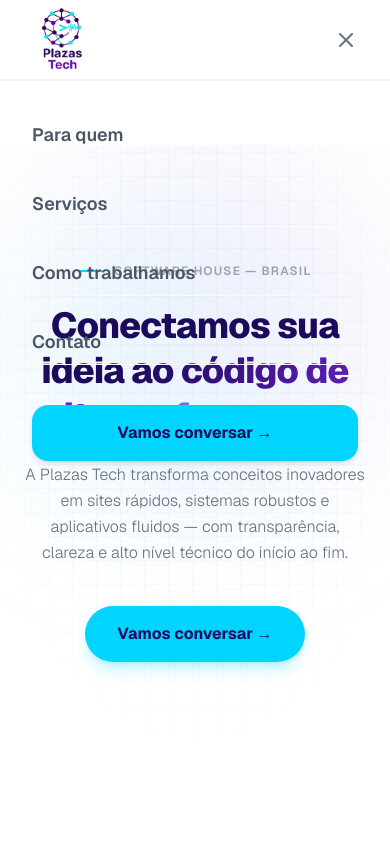
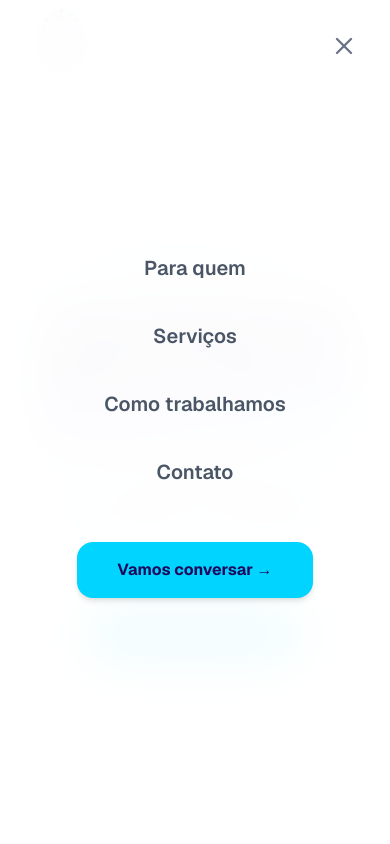
Before and after one commit to gabrielplazas/plazas-tech, a Next.js app: page / in a window 390 px wide. Both pictures are taken after a click on the button "Toggle menu". Shown: the top 844 px of the page. Built offline with nearby package versions, Linux system fonts and the light colour scheme.

Commit message:
feat: add responsive navigation bar with mobile drawer and smooth transition effects

```diff
--- a/app/components/Navbar.tsx
+++ b/app/components/Navbar.tsx
@@ -27,6 +27,7 @@ export default function Navbar() {
   ]
 
   return (
+    <>
       <header className="flex items-center justify-between px-6 md:px-12 h-20 border-b border-gray-100 sticky top-0 bg-white/80 backdrop-blur-md z-30 transition-all duration-300">
         {/* Logo */}
         <a href="#" className="hover:opacity-90 transition-opacity">
@@ -75,35 +76,47 @@ export default function Navbar() {
             {isOpen ? <X size={24} /> : <Menu size={24} />}
           </button>
         </div>
+      </header>
 
-      {/* Mobile Drawer Overlay */}
+      {/* Mobile Drawer — full screen, fora do header */}
       <div
-        className={`fixed inset-x-0 bottom-0 top-20 bg-white/95 backdrop-blur-xl border-t border-gray-100 flex flex-col p-8 gap-6 z-20 md:hidden transition-all duration-300 ease-in-out ${isOpen
-          ? 'opacity-100 translate-y-0 pointer-events-auto'
-          : 'opacity-0 -translate-y-4 pointer-events-none'
+        className={`fixed inset-0 bg-white/95 backdrop-blur-xl flex flex-col items-center justify-center gap-8 z-50 md:hidden transition-all duration-300 ease-in-out ${
+          isOpen
+            ? 'opacity-100 pointer-events-auto'
+            : 'opacity-0 pointer-events-none'
         }`}
       >
-        <nav className="flex flex-col gap-6">
+        {/* Botão fechar */}
+        <button
+          onClick={() => setIsOpen(false)}
+          className="absolute top-6 right-6 p-2 text-gray-500 hover:text-[#1E0A5C] transition-colors focus:outline-none"
+          aria-label="Fechar menu"
+        >
+          <X size={28} />
+        </button>
+
+        <nav className="flex flex-col items-center gap-6">
           {menuItems.map((item) => (
             <a
               key={item.href}
               href={item.href}
               onClick={() => setIsOpen(false)}
-              className="text-lg font-semibold text-gray-600 hover:text-[#1E0A5C] transition-colors py-2 border-b border-gray-50"
+              className="text-xl font-semibold text-gray-600 hover:text-[#1E0A5C] transition-colors py-2"
             >
               {item.label}
             </a>
           ))}
         </nav>
+
         <a
           href={siteConfig.links.whatsapp}
           target="_blank"
           rel="noopener noreferrer"
-          className="mt-4 flex items-center justify-center bg-[#00D4FF] text-[#1E0A5C] font-bold text-base py-4 rounded-2xl shadow-md"
+          className="mt-4 flex items-center justify-center bg-[#00D4FF] text-[#1E0A5C] font-bold text-base py-4 px-10 rounded-2xl shadow-md"
         >
           Vamos conversar →
         </a>
       </div>
-    </header>
+    </>
   )
 }
```
Lines whose indentation alone changed are shown as unchanged.
